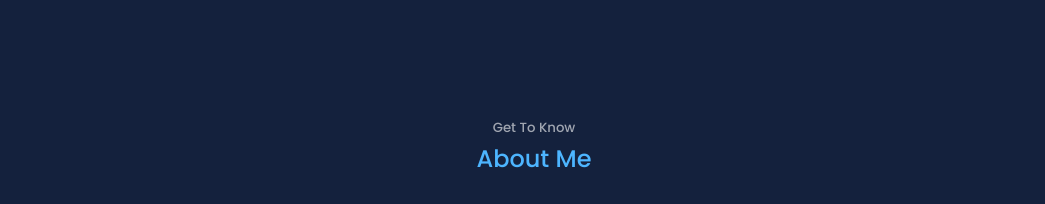
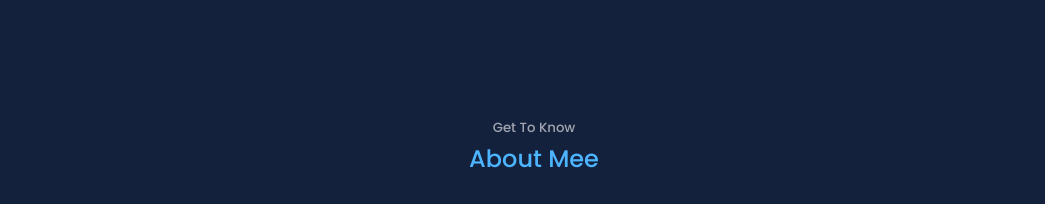
Before and after one commit to mohamedfazilk/React-Portfolio, a React (Create React App) app: page / in a window 1280 px wide. Shown: the part 860-1064 px from the top of the page, without its empty margins (106-1151 px from the left). Built offline with nearby package versions, Linux system fonts and the light colour scheme.

Commit message:
some changes in about and cv

```diff
--- a/src/components/about/About.jsx
+++ b/src/components/about/About.jsx
@@ -10,7 +10,7 @@ const about = () => {
   return (
     <section id='about'>
       <h5>Get To Know</h5>
-      <h2>About Me</h2>
+      <h2>About Mee</h2>
 
       <div className="container about-container">
         <div className="about__me">
```
